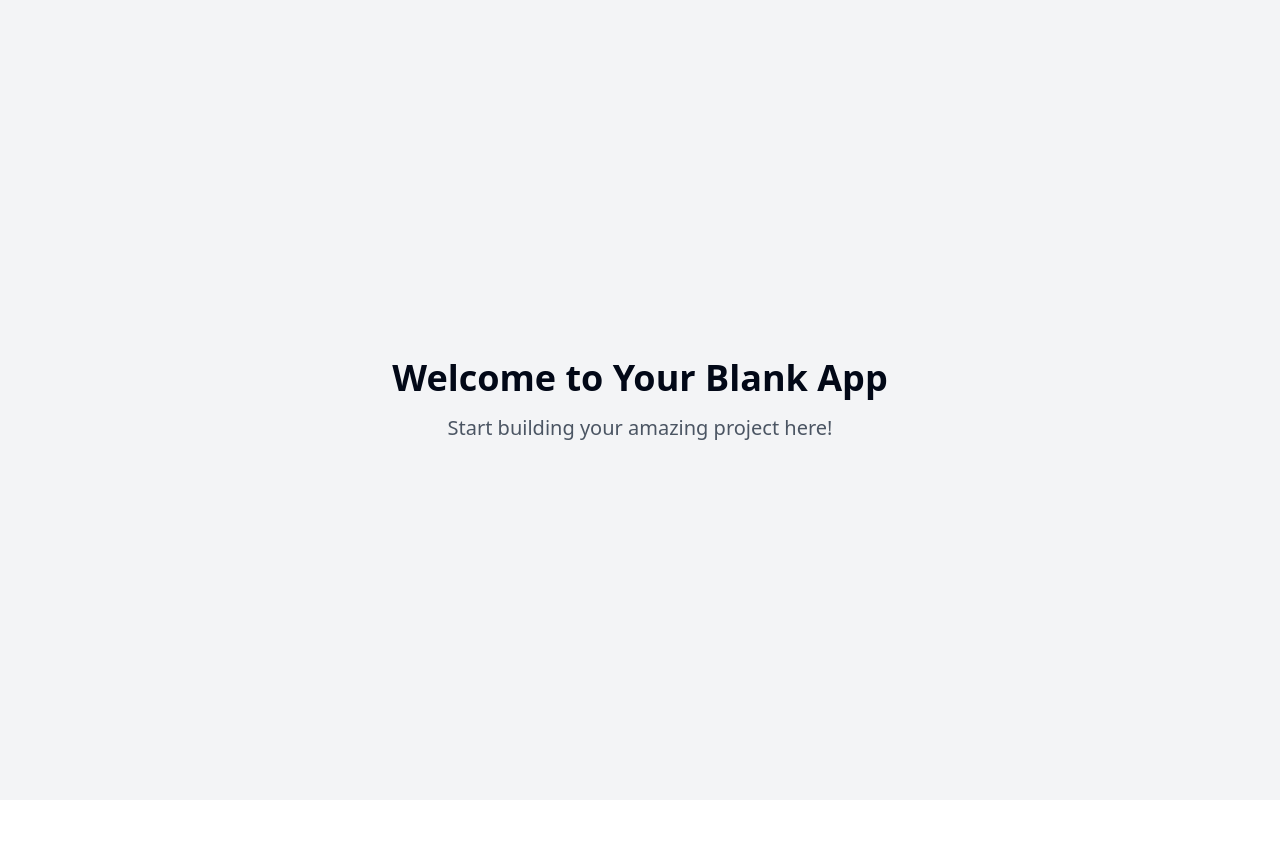
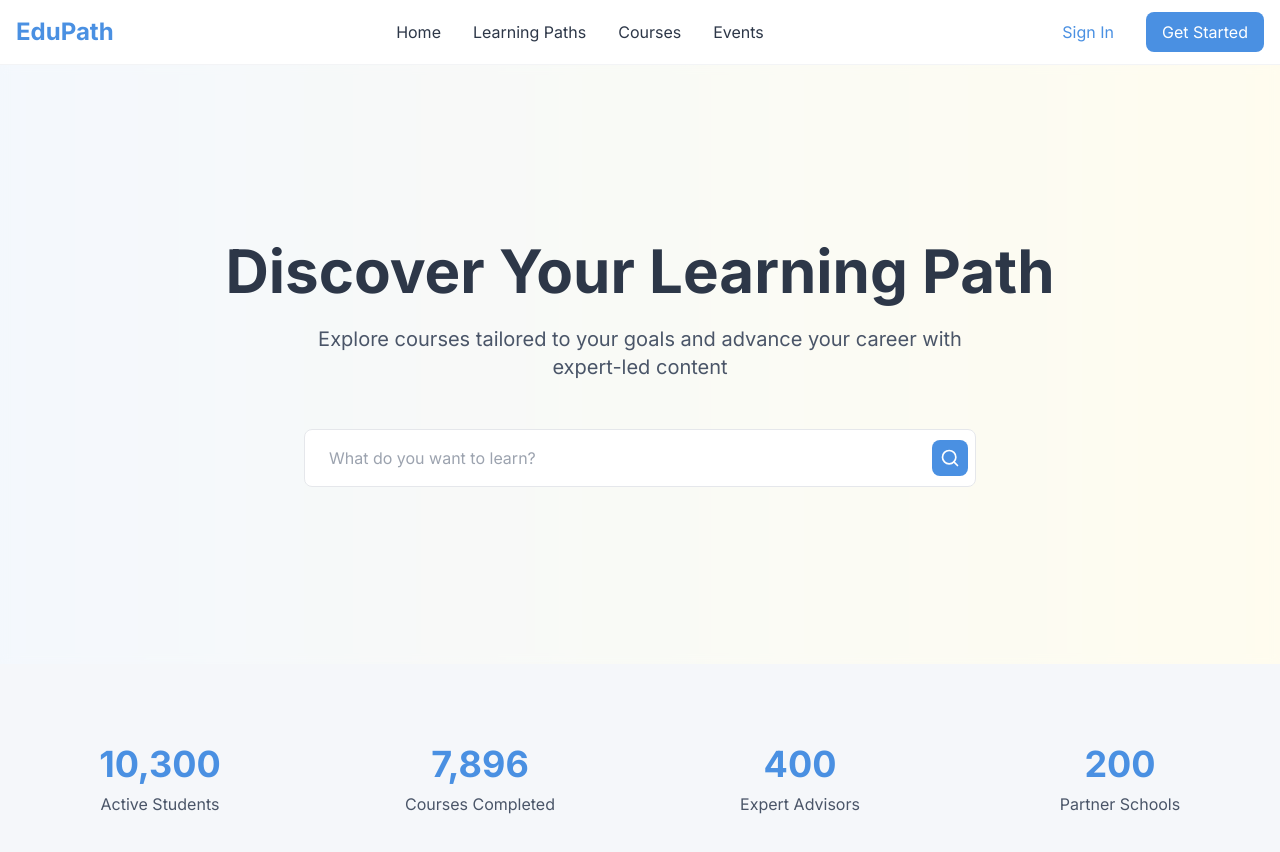
Before and after one commit to el3ttar3/learnpath-helper, a React (Vite) app: page / in a window 1280 px wide. Shown: the top 852 px of the page. Before the commit the page ends 800 px from the top, so only its background shows below. Built offline with nearby package versions, Linux system fonts and the light colour scheme.

Commit message:
Create E-learning website
Implement initial structure for an E-learning website using React, with multiple pathways and SQL database integration. Design inspired by provided reference images.
[skip gpt_engineer]

```diff
--- a/package.json
+++ b/package.json
@@ -52,6 +52,7 @@
     "react-day-picker": "^8.10.1",
     "react-dom": "^18.3.1",
     "react-hook-form": "^7.53.0",
+    "react-intersection-observer": "^9.13.1",
     "react-resizable-panels": "^2.1.3",
     "react-router-dom": "^6.26.2",
     "recharts": "^2.12.7",
--- /dev/null
+++ b/src/components/Hero.tsx
@@ -0,0 +1,39 @@
+import { useState } from "react";
+import { Search } from "lucide-react";
+
+const Hero = () => {
+  const [searchQuery, setSearchQuery] = useState("");
+
+  return (
+    <div className="relative min-h-[600px] flex items-center justify-center bg-gradient-to-r from-primary/10 to-accent/10">
+      <div className="absolute inset-0 bg-white/40 backdrop-blur-sm"></div>
+
+      <div className="relative container mx-auto px-4 text-center">
+        <h1 className="text-4xl md:text-6xl font-bold text-text-primary mb-6 animate-fade-up">
+          Discover Your Learning Path
+        </h1>
+
+        <p className="text-xl text-text-secondary mb-12 max-w-2xl mx-auto animate-fade-up" style={{ animationDelay: "0.2s" }}>
+          Explore courses tailored to your goals and advance your career with expert-led content
+        </p>
+
+        <div className="max-w-2xl mx-auto animate-fade-up" style={{ animationDelay: "0.4s" }}>
+          <div className="relative">
+            <input
+              type="text"
+              placeholder="What do you want to learn?"
+              value={searchQuery}
+              onChange={(e) => setSearchQuery(e.target.value)}
+              className="w-full px-6 py-4 rounded-lg border border-gray-200 focus:outline-none focus:ring-2 focus:ring-primary/20 transition-all"
+            />
+            <button className="absolute right-2 top-1/2 -translate-y-1/2 p-2 bg-primary text-white rounded-lg hover:bg-primary-dark transition-colors">
+              <Search className="w-5 h-5" />
+            </button>
+          </div>
+        </div>
+      </div>
+    </div>
+  );
+};
+
+export default Hero;
--- /dev/null
+++ b/src/components/Navbar.tsx
@@ -0,0 +1,33 @@
+import { Link } from "react-router-dom";
+
+const Navbar = () => {
+  return (
+    <nav className="fixed top-0 left-0 right-0 bg-white/80 backdrop-blur-md z-50 border-b border-gray-100">
+      <div className="container mx-auto px-4">
+        <div className="flex items-center justify-between h-16">
+          <Link to="/" className="flex items-center space-x-2">
+            <span className="text-2xl font-bold text-primary">EduPath</span>
+          </Link>
+
+          <div className="hidden md:flex items-center space-x-8">
+            <Link to="/" className="text-text-primary hover:text-primary transition-colors">Home</Link>
+            <Link to="/paths" className="text-text-primary hover:text-primary transition-colors">Learning Paths</Link>
+            <Link to="/courses" className="text-text-primary hover:text-primary transition-colors">Courses</Link>
+            <Link to="/events" className="text-text-primary hover:text-primary transition-colors">Events</Link>
+          </div>
+
+          <div className="flex items-center space-x-4">
+            <button className="px-4 py-2 text-primary hover:text-primary-dark transition-colors">
+              Sign In
+            </button>
+            <button className="px-4 py-2 bg-primary text-white rounded-lg hover:bg-primary-dark transition-colors">
+              Get Started
+            </button>
+          </div>
+        </div>
+      </div>
+    </nav>
+  );
+};
+
+export default Navbar;
--- /dev/null
+++ b/src/components/Stats.tsx
@@ -0,0 +1,39 @@
+import { useEffect, useState } from "react";
+import { useInView } from "react-intersection-observer";
+
+const stats = [
+  { label: "Active Students", value: 10300 },
+  { label: "Courses Completed", value: 7896 },
+  { label: "Expert Advisors", value: 400 },
+  { label: "Partner Schools", value: 200 },
+];
+
+const Stats = () => {
+  const [ref, inView] = useInView({
+    triggerOnce: true,
+    threshold: 0.1,
+  });
+
+  return (
+    <div className="py-20 bg-secondary">
+      <div className="container mx-auto px-4">
+        <div ref={ref} className="grid grid-cols-2 md:grid-cols-4 gap-8">
+          {stats.map((stat, index) => (
+            <div
+              key={stat.label}
+              className="text-center animate-counter"
+              style={{ animationDelay: `${index * 0.2}s` }}
+            >
+              <div className="text-4xl font-bold text-primary mb-2">
+                {inView ? stat.value.toLocaleString() : "0"}
+              </div>
+              <div className="text-text-secondary">{stat.label}</div>
+            </div>
+          ))}
+        </div>
+      </div>
+    </div>
+  );
+};
+
+export default Stats;
--- a/src/index.css
+++ b/src/index.css
@@ -1,101 +1,17 @@
+@import url('https://fonts.googleapis.com/css2?family=Inter:wght@400;500;600;700&display=swap');
+
 @tailwind base;
 @tailwind components;
 @tailwind utilities;
 
 @layer base {
-  :root {
-    --background: 0 0% 100%;
-    --foreground: 222.2 84% 4.9%;
-
-    --card: 0 0% 100%;
-    --card-foreground: 222.2 84% 4.9%;
-
-    --popover: 0 0% 100%;
-    --popover-foreground: 222.2 84% 4.9%;
-
-    --primary: 222.2 47.4% 11.2%;
-    --primary-foreground: 210 40% 98%;
-
-    --secondary: 210 40% 96.1%;
-    --secondary-foreground: 222.2 47.4% 11.2%;
-
-    --muted: 210 40% 96.1%;
-    --muted-foreground: 215.4 16.3% 46.9%;
-
-    --accent: 210 40% 96.1%;
-    --accent-foreground: 222.2 47.4% 11.2%;
-
-    --destructive: 0 84.2% 60.2%;
-    --destructive-foreground: 210 40% 98%;
-
-    --border: 214.3 31.8% 91.4%;
-    --input: 214.3 31.8% 91.4%;
-    --ring: 222.2 84% 4.9%;
-
-    --radius: 0.5rem;
-
-    --sidebar-background: 0 0% 98%;
-
-    --sidebar-foreground: 240 5.3% 26.1%;
-
-    --sidebar-primary: 240 5.9% 10%;
-
-    --sidebar-primary-foreground: 0 0% 98%;
-
-    --sidebar-accent: 240 4.8% 95.9%;
-
-    --sidebar-accent-foreground: 240 5.9% 10%;
-
-    --sidebar-border: 220 13% 91%;
-
-    --sidebar-ring: 217.2 91.2% 59.8%;
-  }
-
-  .dark {
-    --background: 222.2 84% 4.9%;
-    --foreground: 210 40% 98%;
-
-    --card: 222.2 84% 4.9%;
-    --card-foreground: 210 40% 98%;
-
-    --popover: 222.2 84% 4.9%;
-    --popover-foreground: 210 40% 98%;
-
-    --primary: 210 40% 98%;
-    --primary-foreground: 222.2 47.4% 11.2%;
-
-    --secondary: 217.2 32.6% 17.5%;
-    --secondary-foreground: 210 40% 98%;
-
-    --muted: 217.2 32.6% 17.5%;
-    --muted-foreground: 215 20.2% 65.1%;
-
-    --accent: 217.2 32.6% 17.5%;
-    --accent-foreground: 210 40% 98%;
-
-    --destructive: 0 62.8% 30.6%;
-    --destructive-foreground: 210 40% 98%;
-
-    --border: 217.2 32.6% 17.5%;
-    --input: 217.2 32.6% 17.5%;
-    --ring: 212.7 26.8% 83.9%;
-    --sidebar-background: 240 5.9% 10%;
-    --sidebar-foreground: 240 4.8% 95.9%;
-    --sidebar-primary: 224.3 76.3% 48%;
-    --sidebar-primary-foreground: 0 0% 100%;
-    --sidebar-accent: 240 3.7% 15.9%;
-    --sidebar-accent-foreground: 240 4.8% 95.9%;
-    --sidebar-border: 240 3.7% 15.9%;
-    --sidebar-ring: 217.2 91.2% 59.8%;
+  body {
+    @apply bg-background text-text-primary antialiased;
+    font-family: 'Inter', sans-serif;
   }
 }
 
-@layer base {
-  * {
-    @apply border-border;
-  }
-
-  body {
-    @apply bg-background text-foreground;
-  }
+.animate-counter {
+  opacity: 0;
+  animation: counter 0.5s ease-out forwards;
 }
--- a/src/pages/Index.tsx
+++ b/src/pages/Index.tsx
@@ -1,12 +1,15 @@
-// Update this page (the content is just a fallback if you fail to update the page)
+import Navbar from "../components/Navbar";
+import Hero from "../components/Hero";
+import Stats from "../components/Stats";
 
 const Index = () => {
   return (
-    <div className="min-h-screen flex items-center justify-center bg-gray-100">
-      <div className="text-center">
-        <h1 className="text-4xl font-bold mb-4">Welcome to Your Blank App</h1>
-        <p className="text-xl text-gray-600">Start building your amazing project here!</p>
-      </div>
+    <div className="min-h-screen bg-background">
+      <Navbar />
+      <main className="pt-16">
+        <Hero />
+        <Stats />
+      </main>
     </div>
   );
 };
--- a/tailwind.config.ts
+++ b/tailwind.config.ts
@@ -12,85 +12,54 @@ export default {
   theme: {
     container: {
       center: true,
-			padding: '2rem',
+      padding: "2rem",
       screens: {
-				'2xl': '1400px'
-			}
+        "2xl": "1400px",
+      },
     },
     extend: {
       colors: {
-				border: 'hsl(var(--border))',
-				input: 'hsl(var(--input))',
-				ring: 'hsl(var(--ring))',
-				background: 'hsl(var(--background))',
-				foreground: 'hsl(var(--foreground))',
         primary: {
-					DEFAULT: 'hsl(var(--primary))',
-					foreground: 'hsl(var(--primary-foreground))'
+          DEFAULT: "#4A90E2",
+          dark: "#3A7BC8",
         },
-				secondary: {
-					DEFAULT: 'hsl(var(--secondary))',
-					foreground: 'hsl(var(--secondary-foreground))'
+        secondary: "#F5F7FA",
+        accent: "#FFD700",
+        background: "#FFFFFF",
+        text: {
+          primary: "#2D3748",
+          secondary: "#4A5568",
         },
-				destructive: {
-					DEFAULT: 'hsl(var(--destructive))',
-					foreground: 'hsl(var(--destructive-foreground))'
       },
-				muted: {
-					DEFAULT: 'hsl(var(--muted))',
-					foreground: 'hsl(var(--muted-foreground))'
-				},
-				accent: {
-					DEFAULT: 'hsl(var(--accent))',
-					foreground: 'hsl(var(--accent-foreground))'
-				},
-				popover: {
-					DEFAULT: 'hsl(var(--popover))',
-					foreground: 'hsl(var(--popover-foreground))'
-				},
-				card: {
-					DEFAULT: 'hsl(var(--card))',
-					foreground: 'hsl(var(--card-foreground))'
-				},
-				sidebar: {
-					DEFAULT: 'hsl(var(--sidebar-background))',
-					foreground: 'hsl(var(--sidebar-foreground))',
-					primary: 'hsl(var(--sidebar-primary))',
-					'primary-foreground': 'hsl(var(--sidebar-primary-foreground))',
-					accent: 'hsl(var(--sidebar-accent))',
-					'accent-foreground': 'hsl(var(--sidebar-accent-foreground))',
-					border: 'hsl(var(--sidebar-border))',
-					ring: 'hsl(var(--sidebar-ring))'
-				}
-			},
-			borderRadius: {
-				lg: 'var(--radius)',
-				md: 'calc(var(--radius) - 2px)',
-				sm: 'calc(var(--radius) - 4px)'
+      fontFamily: {
+        sans: ["Inter", "sans-serif"],
       },
       keyframes: {
-				'accordion-down': {
-					from: {
-						height: '0'
+        "fade-up": {
+          "0%": {
+            opacity: "0",
+            transform: "translateY(20px)",
           },
-					to: {
-						height: 'var(--radix-accordion-content-height)'
-					}
+          "100%": {
+            opacity: "1",
+            transform: "translateY(0)",
           },
-				'accordion-up': {
-					from: {
-						height: 'var(--radix-accordion-content-height)'
         },
-					to: {
-						height: '0'
-					}
-				}
+        "fade-in": {
+          "0%": { opacity: "0" },
+          "100%": { opacity: "1" },
+        },
+        "counter": {
+          "0%": { opacity: "0", transform: "translateY(10px)" },
+          "100%": { opacity: "1", transform: "translateY(0)" },
+        },
       },
       animation: {
-				'accordion-down': 'accordion-down 0.2s ease-out',
-				'accordion-up': 'accordion-up 0.2s ease-out'
-			}
-		}
+        "fade-up": "fade-up 0.5s ease-out",
+        "fade-in": "fade-in 0.3s ease-out",
+        "counter": "counter 0.5s ease-out forwards",
+      },
+    },
   },
   plugins: [require("tailwindcss-animate")],
 } satisfies Config;
```
Also changed, not shown: 1 other file (tests, documents, lock files or other folders). Lines whose indentation alone changed are shown as unchanged.
